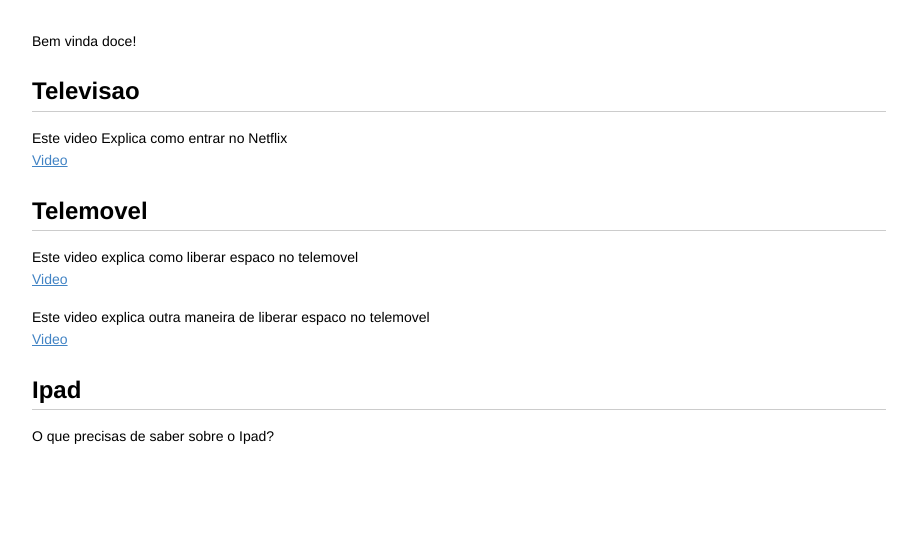
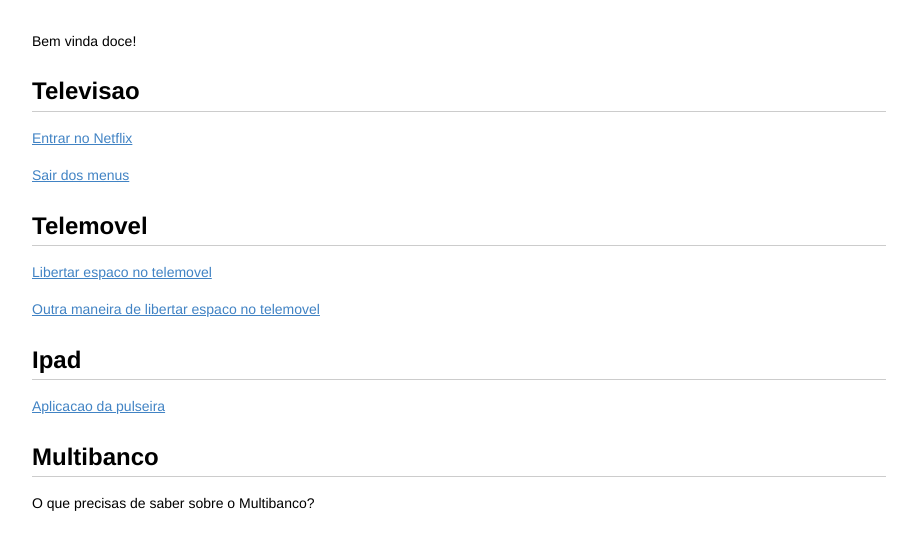
Before and after one commit to andrefveiga/andrefveiga.github.io, a plain HTML site: page index.html in a window 1280 px wide. Shown: the whole page, without its empty margins (181-1098 px from the left). Drawn offline with Linux system fonts and the light colour scheme.

Commit message:
update w video about ipad MI app

```diff
--- a/index.html
+++ b/index.html
@@ -335,20 +335,23 @@ kbd {
 
 <h2 id="toc_0">Televisao</h2>
 
-<p>Este video Explica como entrar no Netflix <br/>
-<a href="https://www.dropbox.com/s/k03ep87992g13aq/netflix.MOV?dl=0">Video</a></p>
+<p><a href="https://youtu.be/lsIHvOnackg">Entrar no Netflix</a></p>
+
+<p><a href="https://youtu.be/SZoyRiB7d3U">Sair dos menus</a></p>
 
 <h2 id="toc_1">Telemovel</h2>
 
-<p>Este video explica como liberar espaco no telemovel <br/>
-<a href="https://www.dropbox.com/s/0a1b9pjydvkl6za/libertar_espaco_1.MOV?dl=0">Video</a></p>
+<p><a href="https://youtu.be/1v1E2n8G3KI">Libertar espaco no telemovel</a></p>
 
-<p>Este video explica outra maneira de liberar espaco no telemovel   <br/>
-<a href="https://www.dropbox.com/s/pcg9ce5s0njdvbx/libertar_espaco_2.MOV?dl=0">Video</a></p>
+<p><a href="https://youtu.be/yKh_fK3APqM">Outra maneira de libertar espaco no telemovel</a></p>
 
 <h2 id="toc_2">Ipad</h2>
 
-<p>O que precisas de saber sobre o Ipad?</p>
+<p><a href="https://youtu.be/7lRqgosqfuc">Aplicacao da pulseira</a></p>
+
+<h2 id="toc_3">Multibanco</h2>
+
+<p>O que precisas de saber sobre o Multibanco?</p>
 
 
 
```
